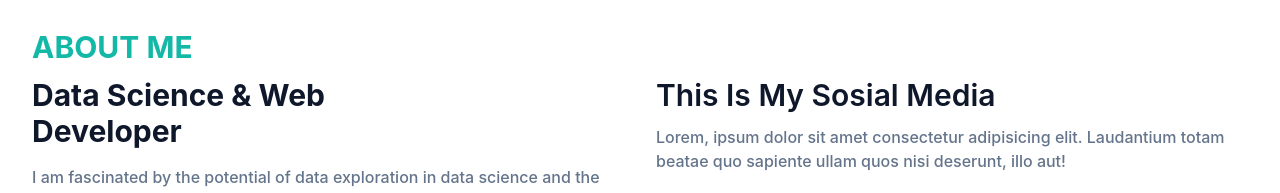
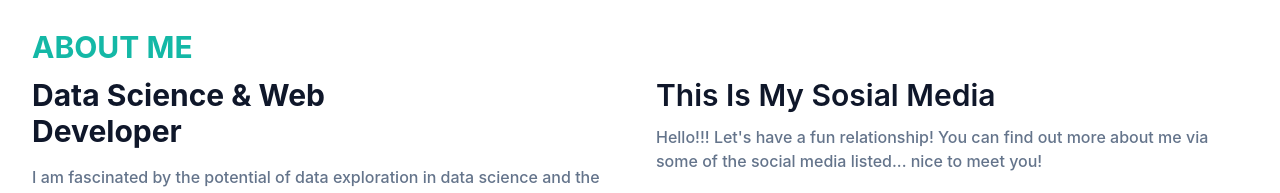
Before and after one commit to AlfezKY/Portfolio-Tailwind, a website: page index.html in a window 1280 px wide. Shown: the part 780-973 px from the top of the page. Drawn offline with Linux system fonts and the light colour scheme.

Commit message:
Update some about

```diff
--- a/index.html
+++ b/index.html
@@ -86,7 +86,7 @@
                 </div>
                 <div class="w-full px-4 lg:w-1/2">
                     <h3 class="font-semibold text-dark text-2xl mb-3  lg:text-3xl lg:pt-12 ">This Is My Sosial Media</h3>
-                    <p class="font-medium text-base text-secondary mb-6 ">Lorem, ipsum dolor sit amet consectetur adipisicing elit. Laudantium totam beatae quo sapiente ullam quos nisi deserunt, illo aut!
+                    <p class="font-medium text-base text-secondary mb-6 "> Hello!!! Let's have a fun relationship! You can find out more about me via some of the social media listed... nice to meet you!
                         <div class="flex items-center">
                             <a class="w-10 h-10 mr-3 rounded-full flex justify-center items-center text-slate-500 border border-slate-500 hover:border-primary hover:bg-primary hover:text-white "
                             href="https://www.instagram.com/risky_farez/">
```
